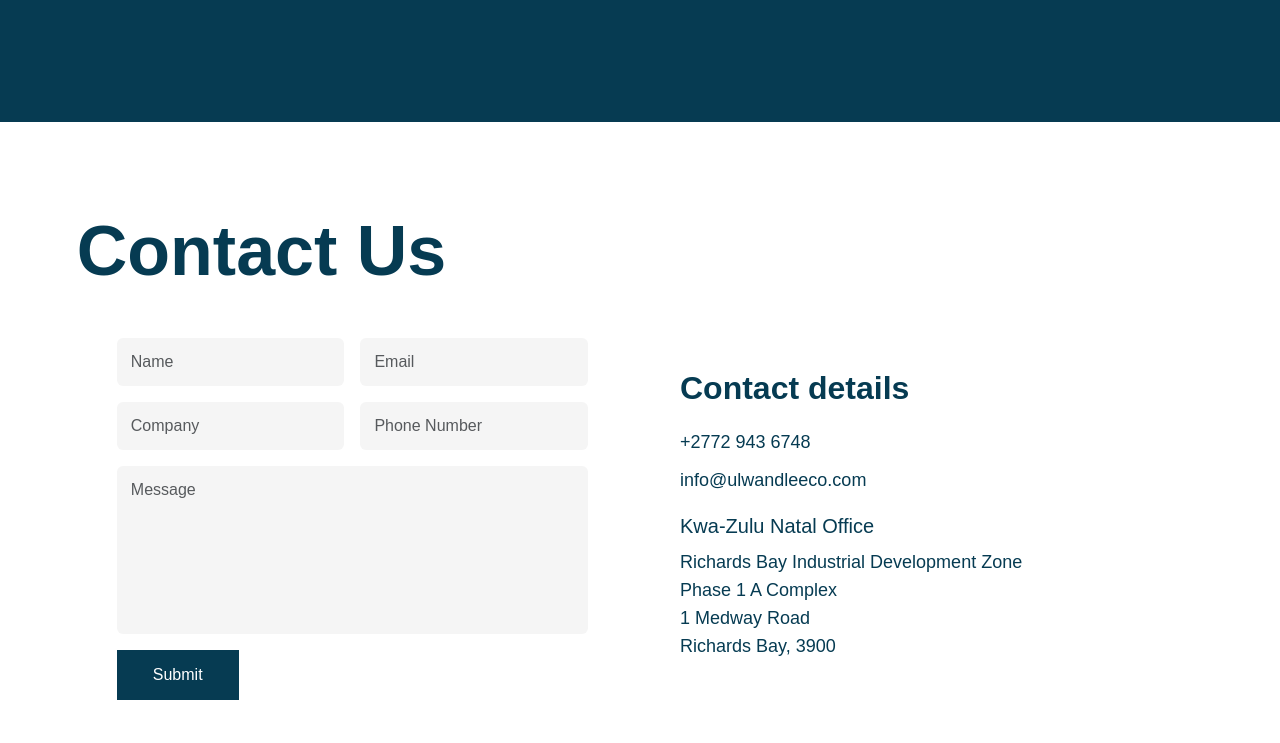
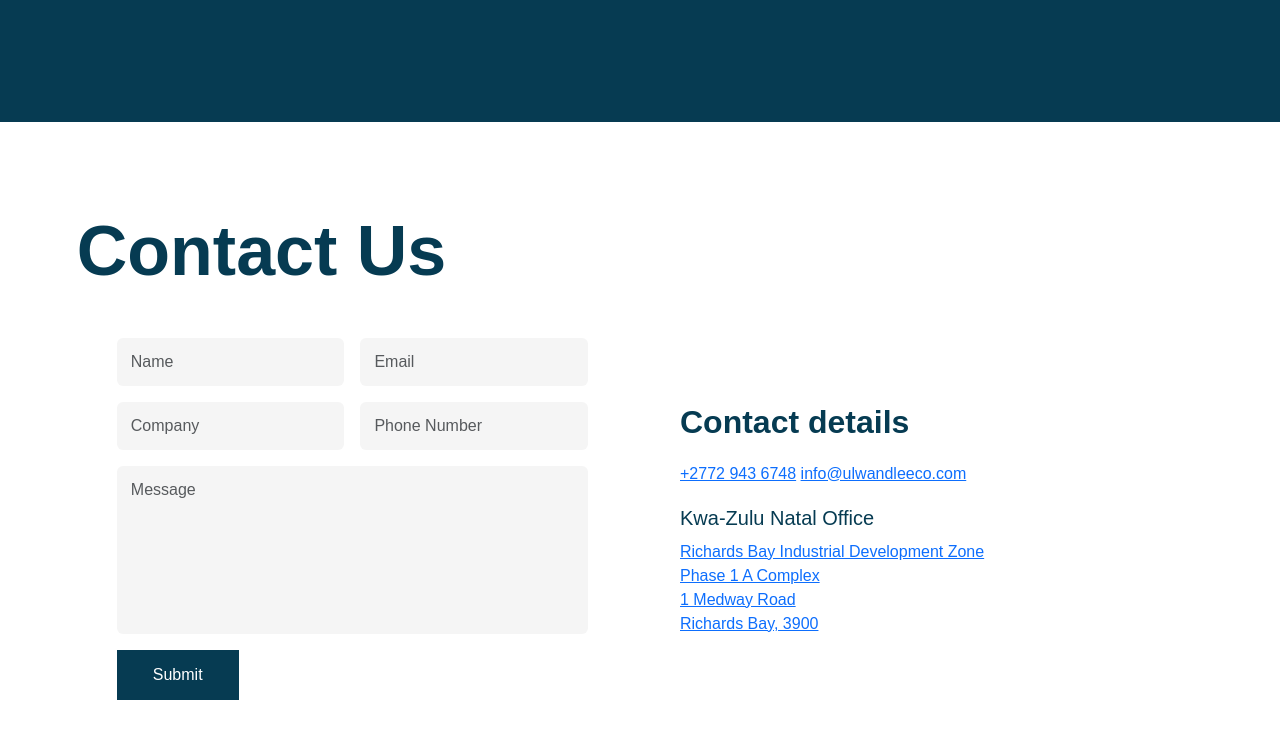
Before and after one commit to sensekekana/ulwandle-cop, a plain HTML site: page index.html in a window 1280 px wide. Shown: the part 3495-4238 px from the top of the page. Drawn offline with nearby package versions, Linux system fonts and the light colour scheme.

Commit message:
Update index.html

```diff
--- a/index.html
+++ b/index.html
@@ -339,19 +339,19 @@
         <!-- CONTACT DETAILS SIDE -->
         <div class="col-md-6 contact-info">
 
-            <h2>Contact details</h2>
+           <h2>Contact details</h2>
 
-            <p>+2772 943 6748</p>
-            <p>info@ulwandleeco.com</p>
+            <a href="tel:+27729436748">+2772 943 6748</a>
+            <a href="mailto:info@ulwandleeco.com">info@ulwandleeco.com</a>
 
             <h5>Kwa-Zulu Natal Office</h5>
 
-            <p>
+            <a href="https://maps.app.goo.gl/ziHqrRUCcMYdzY518" target="_blank">
                 Richards Bay Industrial Development Zone<br>
                 Phase 1 A Complex<br>
                 1 Medway Road<br>
                 Richards Bay, 3900
-            </p>
+            </a>
 
         </div>
 
```
